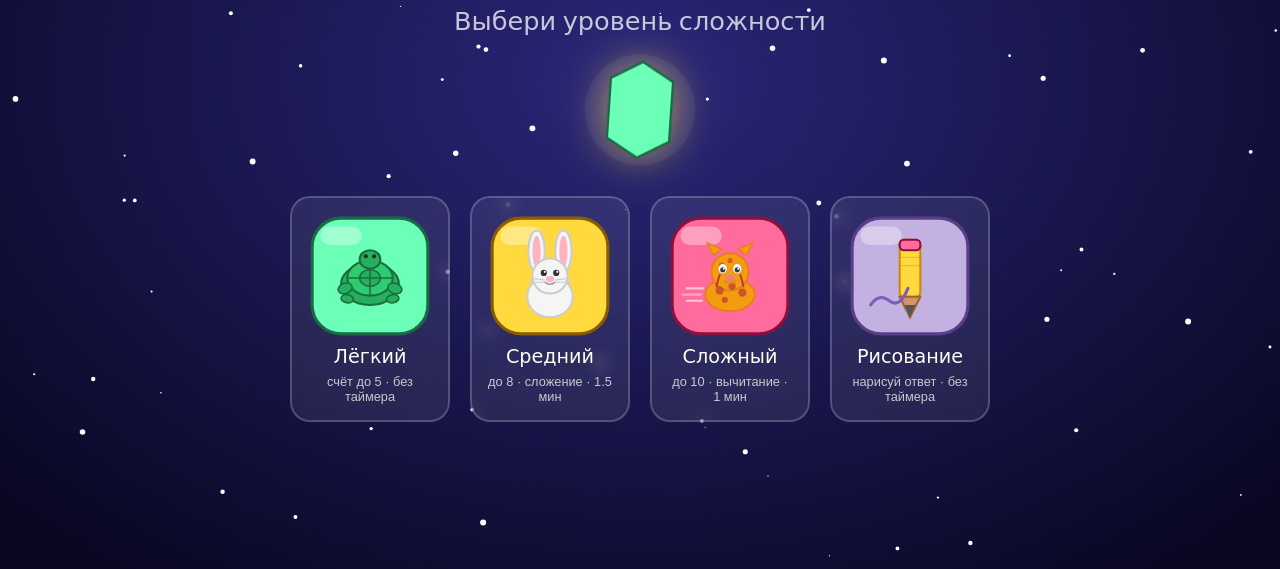
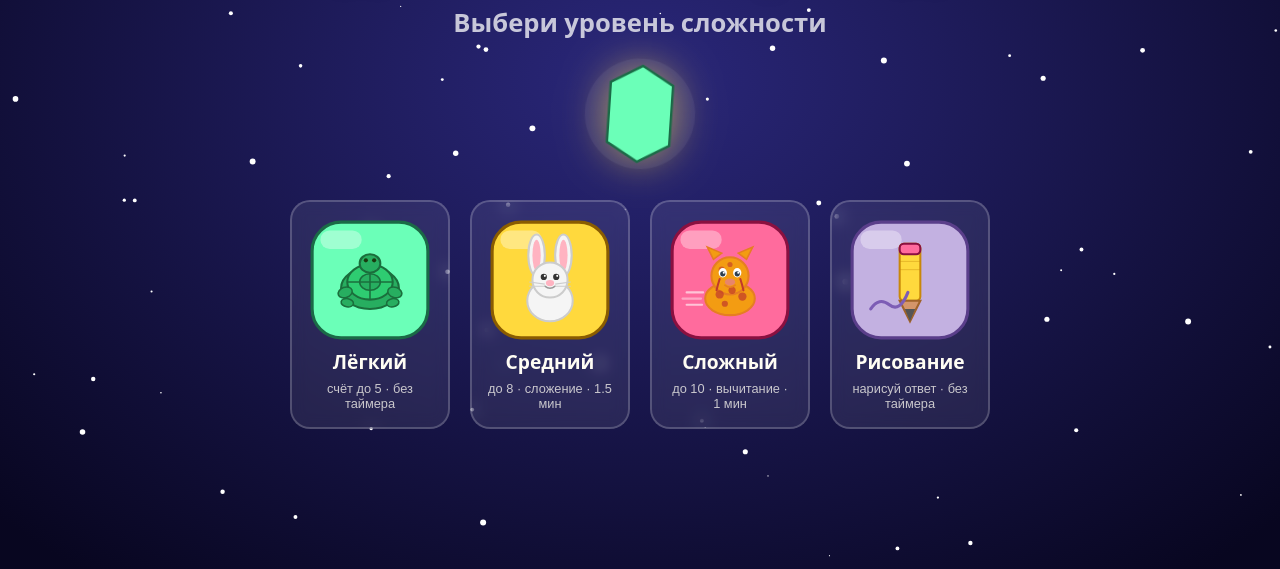
Before and after one commit to cnehle/mathgame, a website built with Vite: page index.html in a window 1280 px wide. Shown: the part 231-800 px from the top of the page. Built offline with nearby package versions, Linux system fonts and the light colour scheme.

Commit message:
font updated

```diff
--- a/src/style.css
+++ b/src/style.css
@@ -1,4 +1,4 @@
-@import url('https://fonts.googleapis.com/css2?family=Fredoka+One&family=Nunito:wght@700;900&display=swap');
+@import url('https://fonts.googleapis.com/css2?family=Fredoka:wght@500;600;700&family=Nunito:wght@700;900&display=swap');
 
 :root {
   --yellow: #FFD93D;
@@ -429,3 +429,13 @@ html, body {
 #game-screen:has(#draw-wrap:not([style*="display: none"])) .scroll-hint {
   display: none;
 }
+
+/* Force Fredoka everywhere a chunky kid-friendly font is needed */
+.title, .subtitle, .title-sm, .q-text, .feedback,
+.complete-title, .final-txt, .diff-btn span, .next-btn,
+.btn-mint, .btn-yellow, .btn-ghost, .scroll-hint,
+.loading-title, .loading-stage, .loading-pct, .pill span {
+  font-family: 'Fredoka', 'Fredoka One', system-ui, sans-serif !important;
+  font-weight: 600;
+  font-style: normal !important;
+}
```
